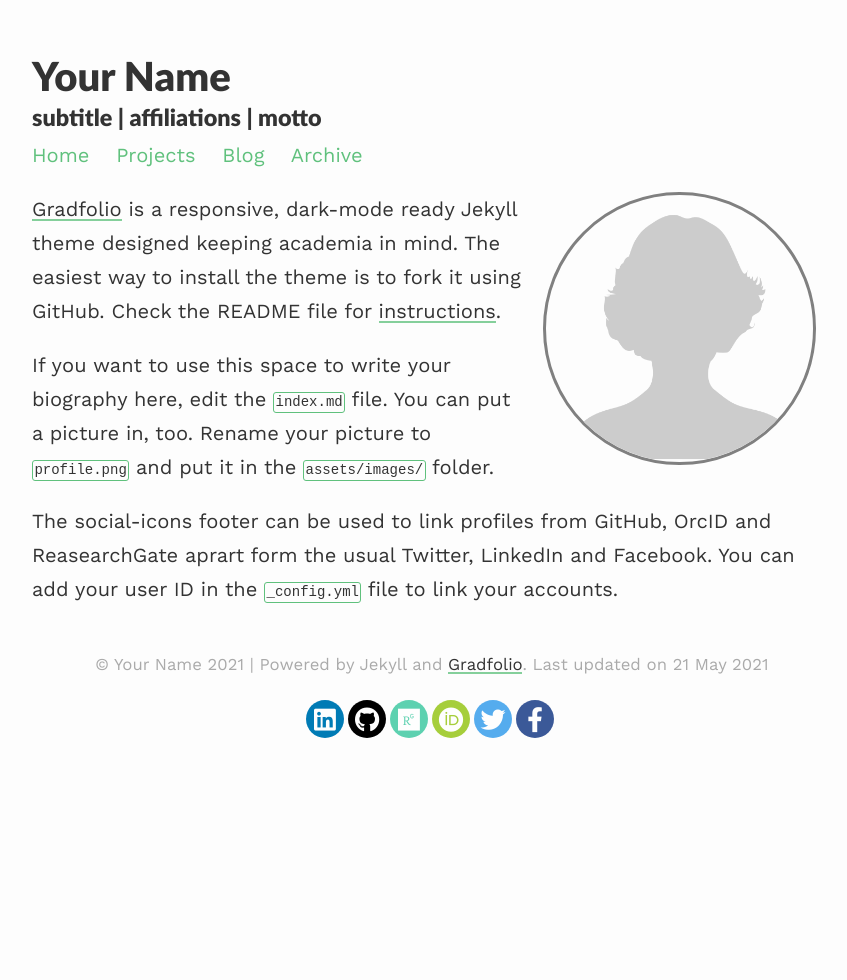
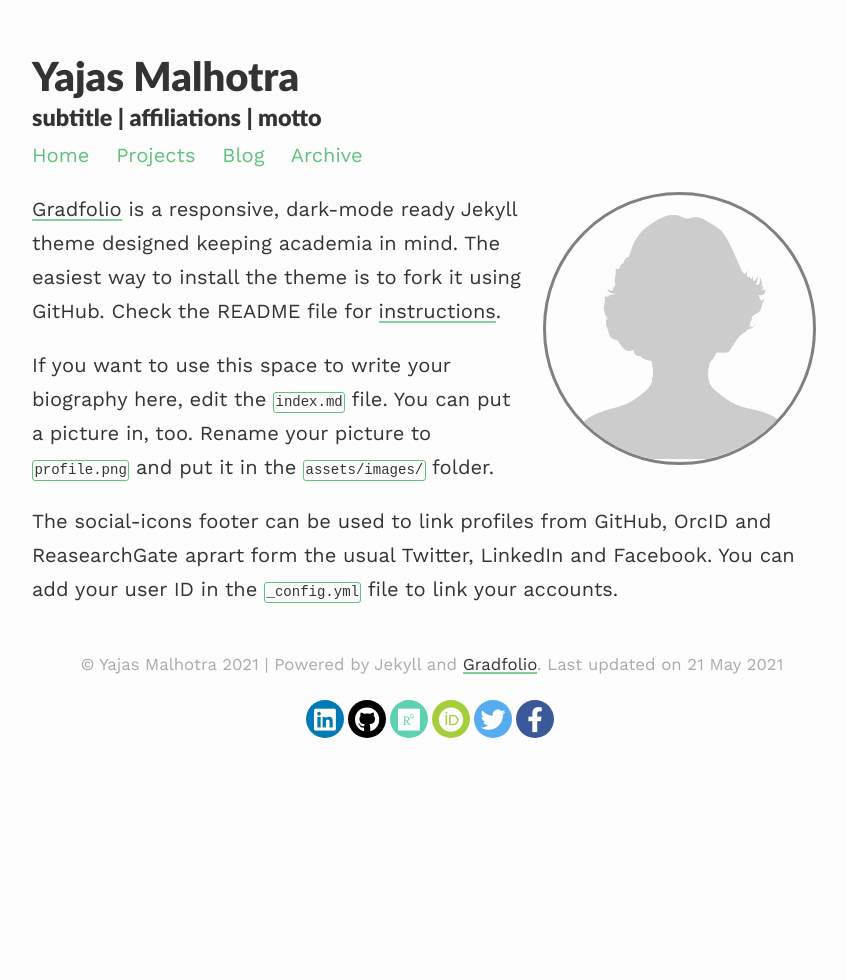
Before and after one commit to stackbit-projects/portfolio-7de77, a Jekyll site: the page built from index.md, in a window 1280 px wide. Shown: the whole page, without its empty margins (208-1055 px from the left). Built offline with Jekyll 4.4.1, drawn with Linux system fonts in a browser that asks for light colours; nearby versions of some CDN libraries.

Commit message:
_config.yml: changed

```diff
--- a/_config.yml
+++ b/_config.yml
@@ -1,4 +1,4 @@
-title: Your Name
+title: Yajas Malhotra
 description: subtitle | affiliations | motto
 baseurl: ''
 url: ''
```
